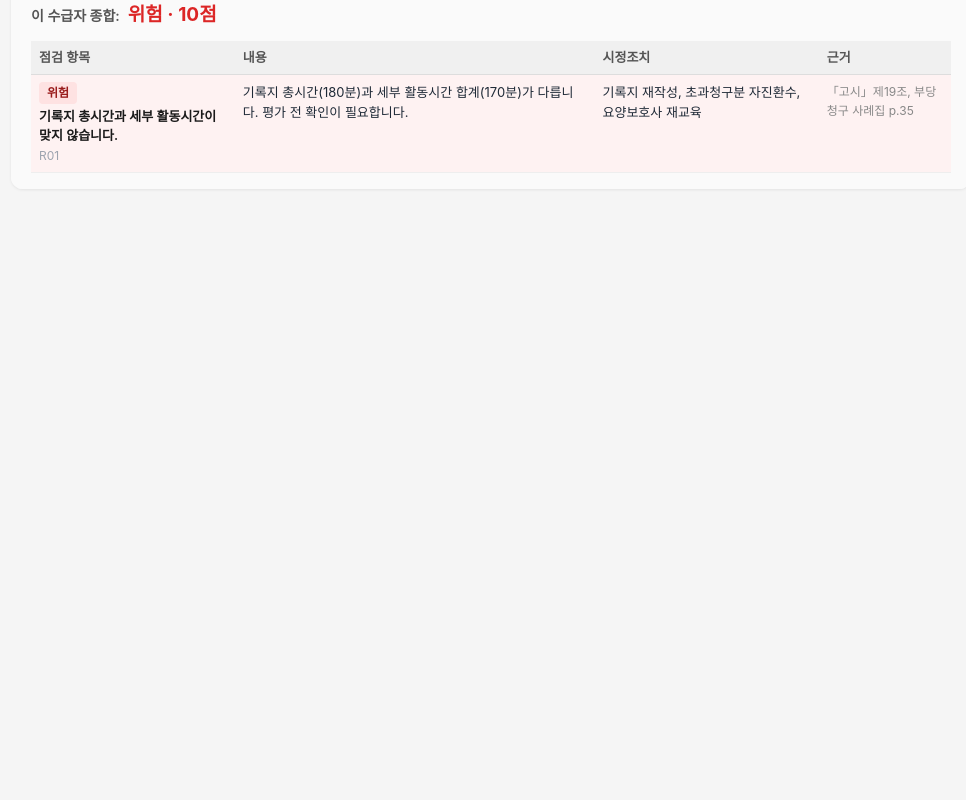
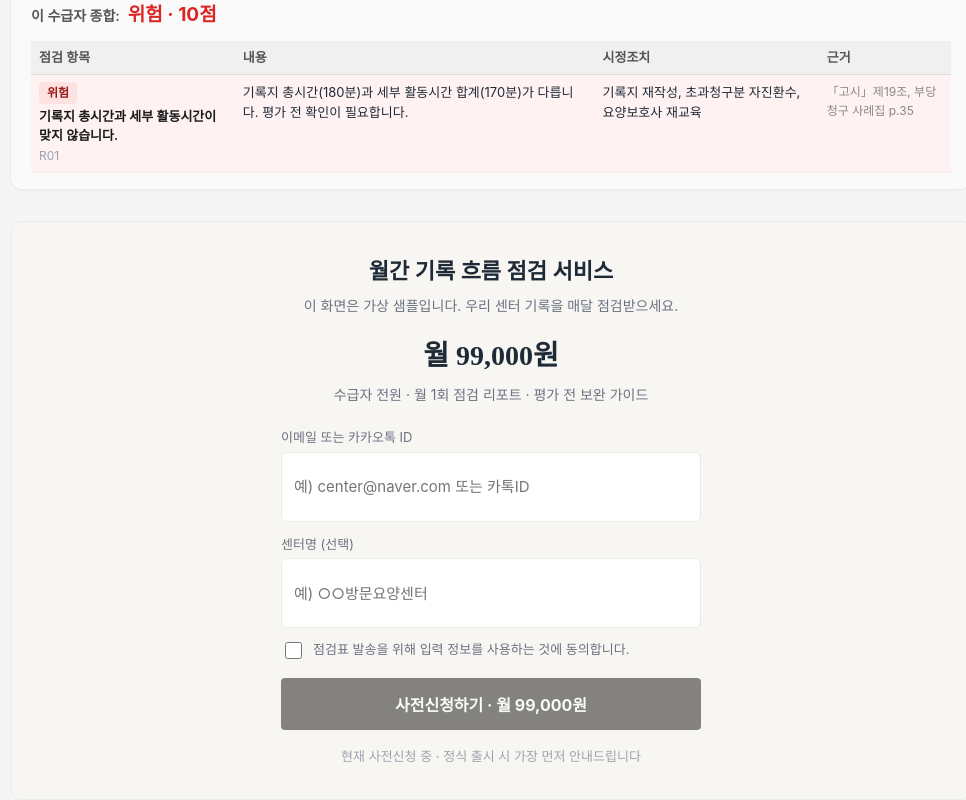
Before and after one commit to ganho2040-glitch/ltc_audit, a React (Vite) app: page / in a window 1280 px wide. Shown: the part 2792-3592 px from the top of the page, without its empty margins (149-1115 px from the left). Before the commit the page ends 3033 px from the top, so only its background shows below. Built offline with nearby package versions, Linux system fonts and the light colour scheme; a web font is replaced by a local one.

Commit message:
Step5: 가격(월 99000원)+사전신청 페이크도어 폼+UTM+완료화면 (rules 불변, 84점)

```diff
--- a/src/App.css
+++ b/src/App.css
@@ -724,6 +724,108 @@ h4 .rule-code { margin-left: 2px; }
   font-size: 15px;
 }
 
+/* ── 가격 + 사전신청 (페이크도어) ── */
+.pricing {
+  margin: 32px 0 24px 0;
+  padding: 32px 24px;
+  background: var(--surface);
+  border: 1px solid var(--border);
+  border-radius: var(--card-radius);
+  text-align: center;
+}
+.pricing-head {
+  font-family: var(--font-display);
+  font-size: 22px;
+  font-weight: 700;
+  color: var(--text-primary);
+  margin: 0 0 6px 0;
+}
+.pricing-sub {
+  font-size: 14px;
+  color: var(--text-secondary);
+  margin: 0 0 16px 0;
+}
+.pricing-price {
+  font-family: var(--font-display);
+  font-size: 28px;
+  font-weight: 700;
+  color: var(--text-primary);
+  margin: 0 0 6px 0;
+}
+.pricing-includes {
+  font-size: 14px;
+  color: var(--text-secondary);
+  margin: 0 0 20px 0;
+}
+.prereg-form {
+  max-width: 420px;
+  margin: 0 auto;
+  text-align: left;
+  display: flex;
+  flex-direction: column;
+  gap: 12px;
+}
+.prereg-field {
+  display: flex;
+  flex-direction: column;
+  gap: 4px;
+  font-size: 13px;
+  color: var(--text-secondary);
+}
+.prereg-field input {
+  min-height: 48px;
+  padding: 10px 12px;
+  border: 1px solid var(--border);
+  border-radius: 6px;
+  font-size: 15px;
+  font-family: inherit;
+  background: var(--canvas);
+}
+.prereg-field input:focus {
+  outline: none;
+  border-color: var(--accent-text);
+  box-shadow: 0 0 0 1px var(--accent-text);
+}
+.prereg-consent {
+  display: flex;
+  align-items: flex-start;
+  gap: 8px;
+  font-size: 13px;
+  color: var(--text-secondary);
+  line-height: 1.5;
+}
+.prereg-consent input { margin-top: 2px; width: 17px; height: 17px; }
+.prereg-btn {
+  min-height: 52px;
+  margin-top: 4px;
+  border: none;
+  border-radius: var(--cta-radius, 4px);
+  background: var(--cta-bg);
+  color: var(--cta-text);
+  font-size: 16px;
+  font-weight: 700;
+  font-family: inherit;
+  cursor: pointer;
+}
+.prereg-btn:hover { background: var(--cta-hover); }
+.prereg-btn:focus-visible { outline: 2px solid var(--accent-text); outline-offset: 2px; }
+.prereg-btn:disabled { opacity: 0.5; cursor: not-allowed; }
+.pricing-done {
+  font-size: 16px;
+  font-weight: 600;
+  color: var(--risk-ok-text);
+  background: var(--risk-ok-bg);
+  padding: 16px;
+  border-radius: 8px;
+  max-width: 420px;
+  margin: 0 auto;
+}
+.pricing-note {
+  font-size: 13px;
+  color: var(--text-muted);
+  margin: 16px 0 0 0;
+}
+
 /* ── 인쇄(PDF) 보고서 ── */
 /* 평소 화면에서는 보고서 영역을 숨긴다 */
 .print-report { display: none; }
--- a/src/App.jsx
+++ b/src/App.jsx
@@ -386,6 +386,10 @@ function RecipientCard({ data, index, onUpdate, onRemove }) {
   )
 }
 
+// 사전신청 제출처. ⚠️ 실제 Formspree 폼 ID로 교체해야 전송이 동작합니다.
+// (자리표시자 상태에서는 네트워크 전송 없이 완료 화면만 표시)
+const FORMSPREE_ENDPOINT = 'https://formspree.io/f/YOUR_FORM_ID'
+
 function App() {
   // 앱을 켜자마자 샘플 5명이 자동으로 보이게 한다.
   const [recipients, setRecipients] = useState(() => getSampleData())
@@ -394,6 +398,35 @@ function App() {
   const fileInputRef = useRef(null)
   // 보고서 상단에 들어갈 메타 정보 (비워도 됨)
   const [reportMeta, setReportMeta] = useState({ org: '', month: '', auditor: '' })
+  // 사전신청(페이크도어) 폼 상태
+  const [preReg, setPreReg] = useState({ contact: '', center: '', consent: false })
+  const [preRegDone, setPreRegDone] = useState(false)
+
+  async function submitPreReg(e) {
+    e.preventDefault()
+    if (!preReg.contact.trim() || !preReg.consent) return
+    const params = new URLSearchParams(window.location.search)
+    const payload = {
+      contact: preReg.contact,
+      center: preReg.center,
+      utm_source: params.get('utm_source') || '',
+      utm_medium: params.get('utm_medium') || '',
+      utm_campaign: params.get('utm_campaign') || '',
+    }
+    // 실제 폼 ID가 설정된 경우에만 전송 시도
+    if (!FORMSPREE_ENDPOINT.includes('YOUR_FORM_ID')) {
+      try {
+        await fetch(FORMSPREE_ENDPOINT, {
+          method: 'POST',
+          headers: { Accept: 'application/json', 'Content-Type': 'application/json' },
+          body: JSON.stringify(payload),
+        })
+      } catch {
+        /* 네트워크 실패해도 사용자에겐 완료 안내 (지불의향 검증용) */
+      }
+    }
+    setPreRegDone(true)
+  }
 
   function updateRecipient(idx, data) {
     setRecipients(prev => prev.map((r, i) => i === idx ? data : r))
@@ -644,6 +677,57 @@ function App() {
         <p className="empty-msg">수급자를 추가하거나 샘플 데이터를 불러오세요.</p>
       )}
 
+      {/* 가격 + 사전신청 (페이크도어 — 지불 의향 검증용) */}
+      <section className="pricing">
+        <h2 className="pricing-head">월간 기록 흐름 점검 서비스</h2>
+        <p className="pricing-sub">이 화면은 가상 샘플입니다. 우리 센터 기록을 매달 점검받으세요.</p>
+        <p className="pricing-price">월 99,000원</p>
+        <p className="pricing-includes">수급자 전원 · 월 1회 점검 리포트 · 평가 전 보완 가이드</p>
+
+        {preRegDone ? (
+          <p className="pricing-done">감사합니다! 정식 출시 시 가장 먼저 안내드리겠습니다.</p>
+        ) : (
+          <form className="prereg-form" onSubmit={submitPreReg}>
+            <label className="prereg-field">
+              <span>이메일 또는 카카오톡 ID</span>
+              <input
+                type="text"
+                value={preReg.contact}
+                onChange={e => setPreReg(p => ({ ...p, contact: e.target.value }))}
+                placeholder="예) center@naver.com 또는 카톡ID"
+                required
+              />
+            </label>
+            <label className="prereg-field">
+              <span>센터명 (선택)</span>
+              <input
+                type="text"
+                value={preReg.center}
+                onChange={e => setPreReg(p => ({ ...p, center: e.target.value }))}
+                placeholder="예) ○○방문요양센터"
+              />
+            </label>
+            <label className="prereg-consent">
+              <input
+                type="checkbox"
+                checked={preReg.consent}
+                onChange={e => setPreReg(p => ({ ...p, consent: e.target.checked }))}
+              />
+              <span>점검표 발송을 위해 입력 정보를 사용하는 것에 동의합니다.</span>
+            </label>
+            <button
+              type="submit"
+              className="prereg-btn"
+              aria-label="월 99,000원 사전신청"
+              disabled={!preReg.contact.trim() || !preReg.consent}
+            >
+              사전신청하기 · 월 99,000원
+            </button>
+          </form>
+        )}
+        <p className="pricing-note">현재 사전신청 중 · 정식 출시 시 가장 먼저 안내드립니다</p>
+      </section>
+
       {/* 인쇄(PDF) 전용 보고서 — 화면에선 숨김, 인쇄할 때만 표시 */}
       <div className="print-report">
         <h2 className="pr-title">방문요양 월간 기록 리스크 감사 보고서</h2>
```
